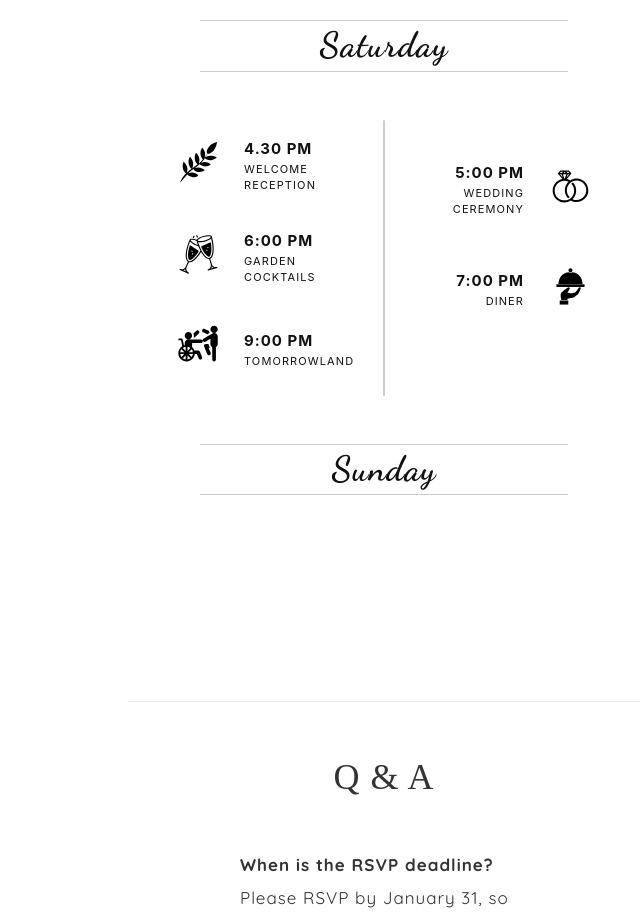
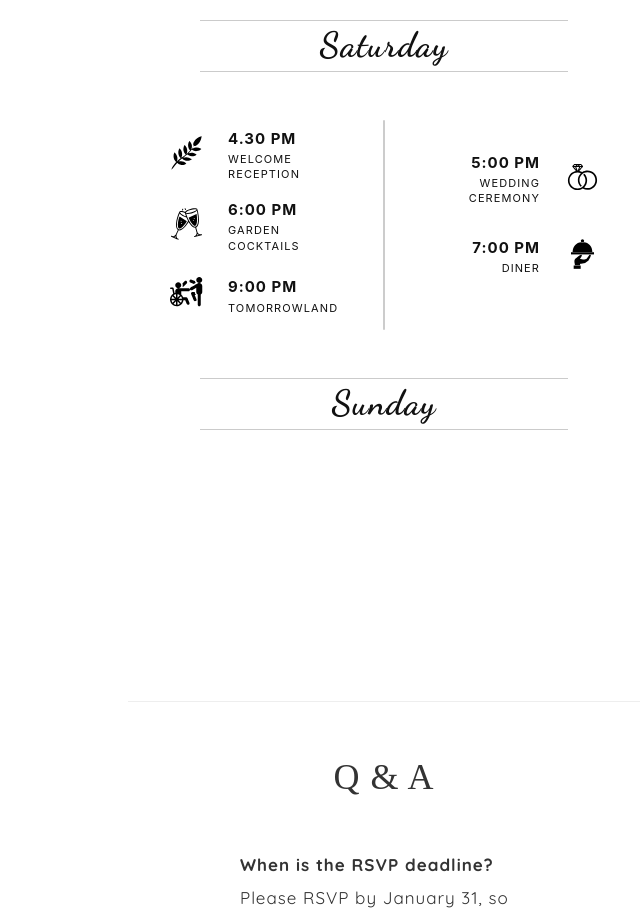
Before and after one commit to braml1/weddingwebsite, a Vue app: page /en in a window 1280 px wide. Shown: the part 4360-5274 px from the top of the page, without its empty margins (640-1280 px from the left). Built offline with nearby package versions, Linux system fonts and the light colour scheme; a web font is replaced by a local one.

Commit message:
update sizing

```diff
--- a/src/components/Schedule.vue
+++ b/src/components/Schedule.vue
@@ -8,7 +8,7 @@
 
       <!-- LEFT COLUMN -->
       <div class="col d-flex flex-column">
-        <div v-for="item in leftEvents" :key="item.time" class="d-flex align-items-center gap-3 p-3 text-start">
+        <div v-for="item in leftEvents" :key="item.time" class="d-flex align-items-center gap-3 p-2 text-start">
           <div class="ws-icon flex-shrink-0 d-flex align-items-center justify-content-center" v-html="item.icon"></div>
           <div>
             <div class="ws-time fw-bold">{{ item.time }}</div>
@@ -23,7 +23,7 @@
       <!-- RIGHT COLUMN -->
       <div class="col d-flex flex-column">
         <div v-for="(item, index) in rightEvents" :key="item.time"
-          class="d-flex flex-row-reverse align-items-center gap-3 p-3 text-end" :class="index === 0 ? 'mt-4' : 'mt-2'">
+          class="d-flex flex-row-reverse align-items-center gap-3 p-2 text-end" :class="index === 0 ? 'mt-4' : 'mt-2'">
           <div class="ws-icon flex-shrink-0 d-flex align-items-center justify-content-center" v-html="item.icon"></div>
           <div>
             <div class="ws-time fw-bold">{{ item.time }}</div>
@@ -133,14 +133,14 @@ const rightEvents = [
 }
 
 .ws-icon {
-  width: 60px;
-  height: 60px;
+  width: 52px;
+  height: 52px;
   color: #111;
 }
 
 .ws-icon :deep(svg) {
-  width: 55px;
-  height: 55px;
+  width: 45px;
+  height: 45px;
 }
 
 .ws-time {
```
